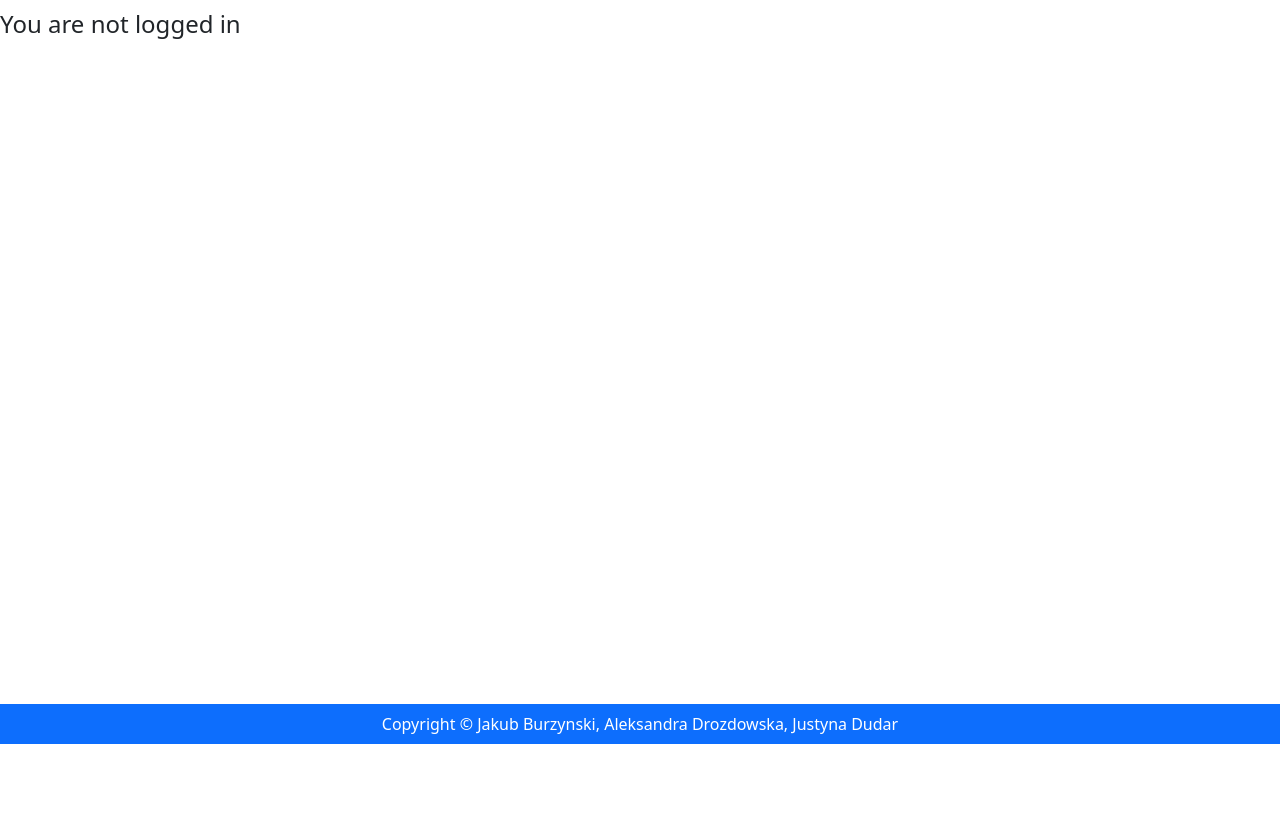
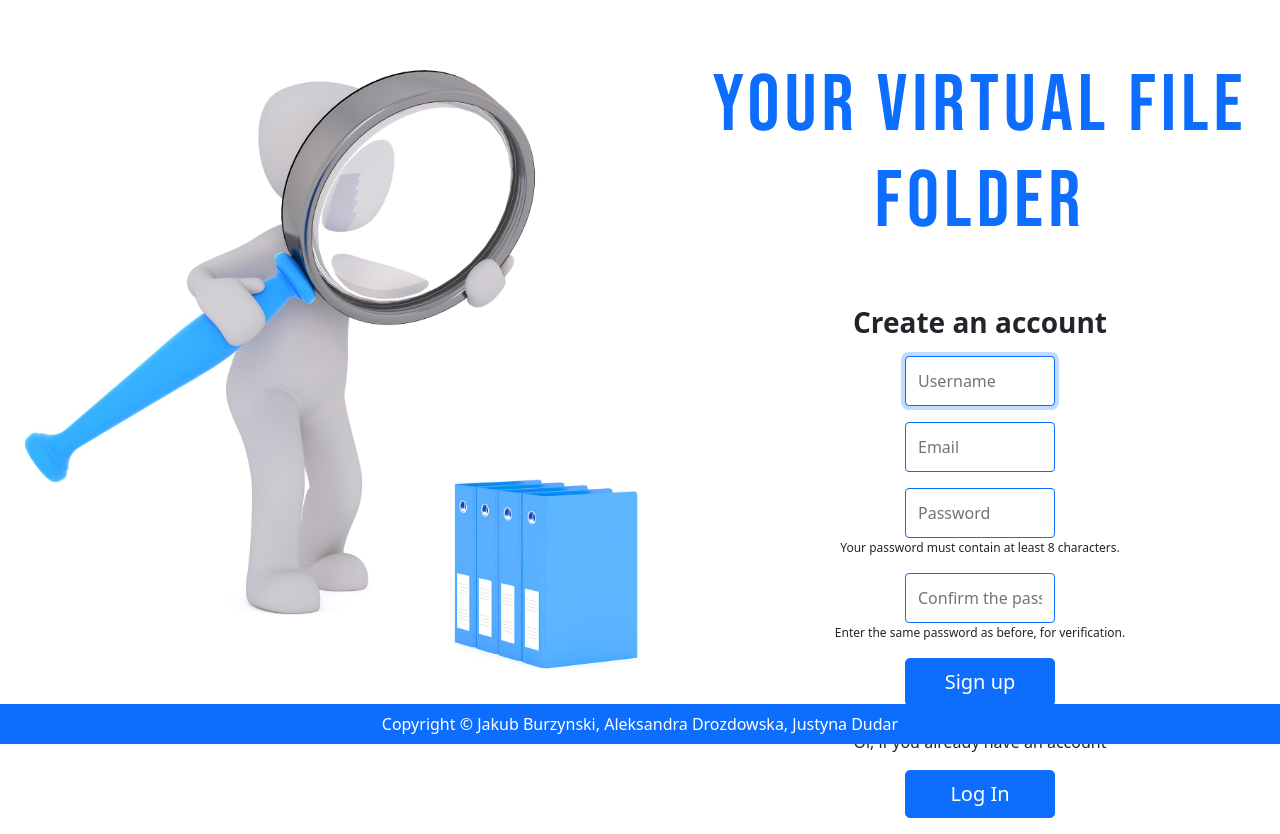
Before and after one commit to skibski/projektDysk, a Django app: page / in a window 1280 px wide. Shown: the part 56-890 px from the top of the page. Before the commit the page ends 800 px from the top, so only its background shows below. Run offline with Django 3.2, Linux system fonts and the light colour scheme; parts of the project's set-up code (start-up, migrations or seed data) failed here and were passed over; some libraries are stand-ins or nearby versions.

Commit message:
Main page view

```diff
--- a/mysite/templates/base.html
+++ b/mysite/templates/base.html
@@ -9,6 +9,8 @@
           rel="stylesheet" integrity="sha384-eOJMYsd53ii+scO/bJGFsiCZc+5NDVN2yr8+0RDqr0Ql0h+rP48ckxlpbzKgwra6"
           crossorigin="anonymous">
     <link rel="stylesheet" href="{% static '/css/style.css' %}">
+    <link rel="preconnect" href="https://fonts.gstatic.com">
+    <link href="https://fonts.googleapis.com/css2?family=Bebas+Neue&display=swap" rel="stylesheet">
     <title>Projekt Dysku</title>
     <script src="https://ajax.googleapis.com/ajax/libs/jquery/2.1.1/jquery.min.js"></script>
 </head>
--- a/mysite/templates/pages/profile.html
+++ b/mysite/templates/pages/profile.html
@@ -52,6 +52,40 @@
     </table>
     </div></div>
 {% else %}
-      <h4>You are not logged in</h4>
+<div class="d-flex ">
+<img style="height:85vh;" class="img-responsive" src="{% static 'foto/ludzik.jpg'%}" >
+    <div class="w-100 text-center">
+      <h1 style="font-family: 'Bebas Neue', cursive; letter-spacing: 5px;" class="w-100 text-primary display-1 mt-5 ">Your virtual file folder</h1>
+    <main class="form-signing">
+    <form method="post">
+
+    <h1 style="margin-top: 7vh;" class="h3 mb-3 fw-normal "><strong>Create an account</strong></h1>
+
+{% csrf_token %}
+        <p style="height: 50px;">
+            <input style="height: 50px;margin-left: auto;margin-right: auto;" class="w-25 border-primary form-control" type="text" name="username" maxlength="150" autocapitalize="none" autocomplete="username" placeholder="Username" autofocus="" required="" id="id_username">
+        </p>
+        <p style="height: 50px;">
+            <input style="height: 50px;margin-left: auto;margin-right: auto;" class="w-25 border-primary form-control" type="email" name="email" maxlength="150" autocapitalize="none" autocomplete="email" placeholder="Email" autofocus="" required="" id="id_email">
+        </p>
+        <p>
+            <input style="height: 50px;margin-left: auto;margin-right: auto;" class="w-25 border-primary form-control" type="password" name="password1" autocomplete="new-password" placeholder="Password" required="" id="id_password1">
+
+        </p>
+        <p style="font-size: 12px; margin-top: -15px;">Your password must contain at least 8 characters.</p>
+        <p>
+            <input style="height: 50px;margin-left: auto;margin-right: auto;" class="w-25 border-primary form-control" type="password" name="password2" autocomplete="new-password" placeholder="Confirm the password" required="" id="id_password2">
+        <p style="margin-top: -15px;font-size: 12px;" class="helptext">Enter the same password as before, for verification.</p>
+        </p>
+    <button class="w-25 btn btn-lg btn-primary" type="submit">Sign up</button>
+
+  </form>
+</main>
+        <br>
+       <p >Or, if you already have an account</p>
+        <p class="text-center" ><a class="w-25 btn btn-lg btn-primary" href="{% url 'login' %}">Log In</a>
+    </div>
+
+</div>
 {% endif %}
 {% endblock %}
--- a/mysite/templates/registration/signup.html
+++ b/mysite/templates/registration/signup.html
@@ -8,7 +8,7 @@
 <main class="form-signing">
     <form method="post">
 
-    <h1 class="h3 mt-3 mb-3 fw-normal">Please sign in</h1>
+    <h1 class="h3 mt-3 mb-3 fw-normal">Please sign up</h1>
 {% csrf_token %}
         <p style="height: 50px;">
             <input style="height: 50px;margin-left: auto;margin-right: auto;" class="w-25 border-primary form-control" type="text" name="username" maxlength="150" autocapitalize="none" autocomplete="username" placeholder="Username" autofocus="" required="" id="id_username">
@@ -25,7 +25,7 @@
             <input style="height: 50px;margin-left: auto;margin-right: auto;" class="w-25 border-primary form-control" type="password" name="password2" autocomplete="new-password" placeholder="Confirm the password" required="" id="id_password2">
         <p style="margin-top: -15px;font-size: 12px;" class="helptext">Enter the same password as before, for verification.</p>
         </p>
-    <button class="w-25 btn btn-lg btn-primary" type="submit">Sign in</button>
+    <button class="w-25 btn btn-lg btn-primary" type="submit">Sign up</button>
   </form>
 </main>
 
```
Also changed, not shown: mysite/mysite/static/foto/ludzik.jpg (added), mysite/static/foto/ludzik.jpg (added).
